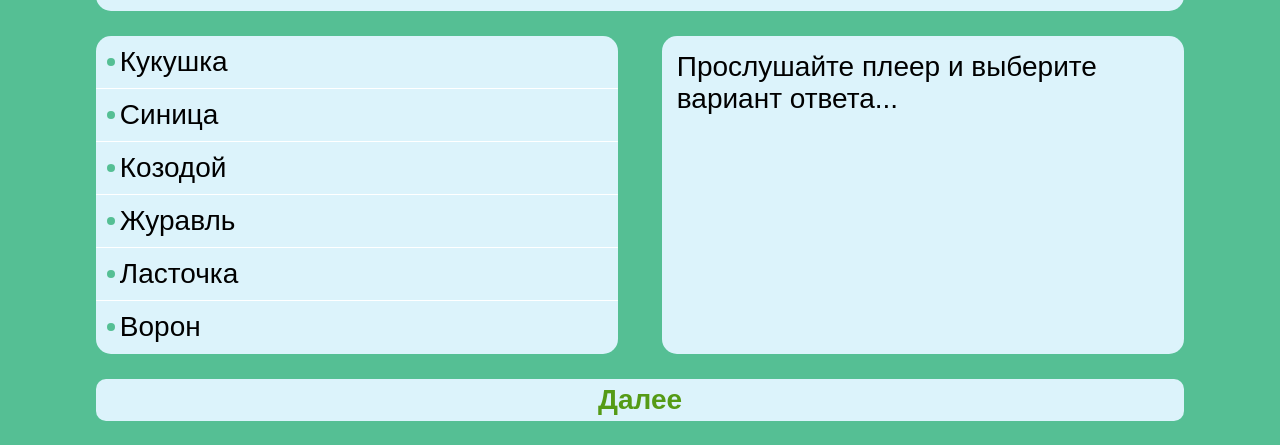
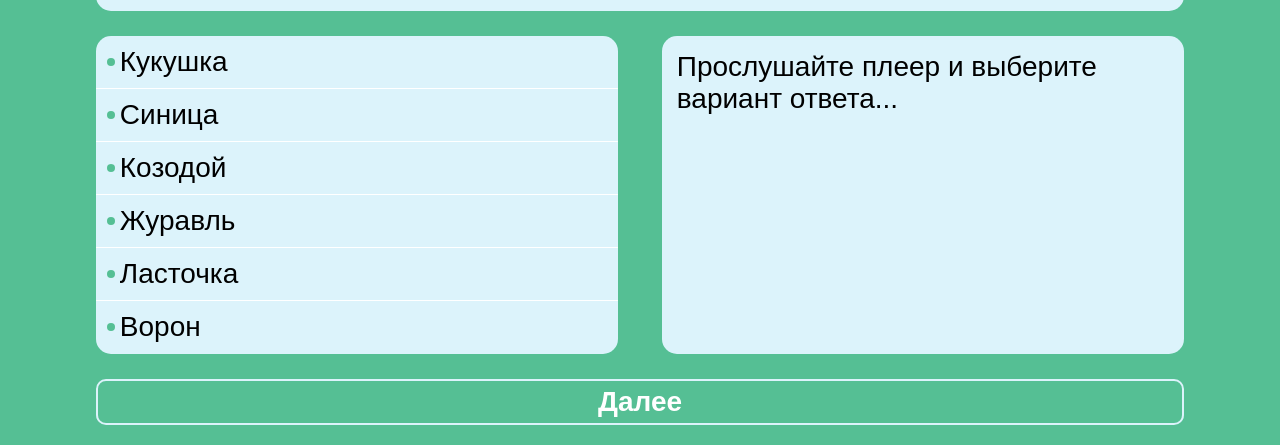
Before and after one commit to tribisalex/RSSchool, a plain HTML site: page songbird/pages/quiz-page.html in a window 1280 px wide. Shown: the part 344-789 px from the top of the page. Drawn offline with Linux system fonts and the light colour scheme.

Commit message:
fix: disabled button next

```diff
--- a/songbird/assets/styles/style.css
+++ b/songbird/assets/styles/style.css
@@ -565,6 +565,12 @@ opacity: 0;
   color: #dcf3fb;
 }
 
+.next-level__button:disabled {
+  background-color: #55bf94;
+  border: 2px solid #dcf3fb;
+  color: #ffffff;
+}
+
 .start-quiz__button {
   text-decoration: none;
   color: #55bf94;
```
